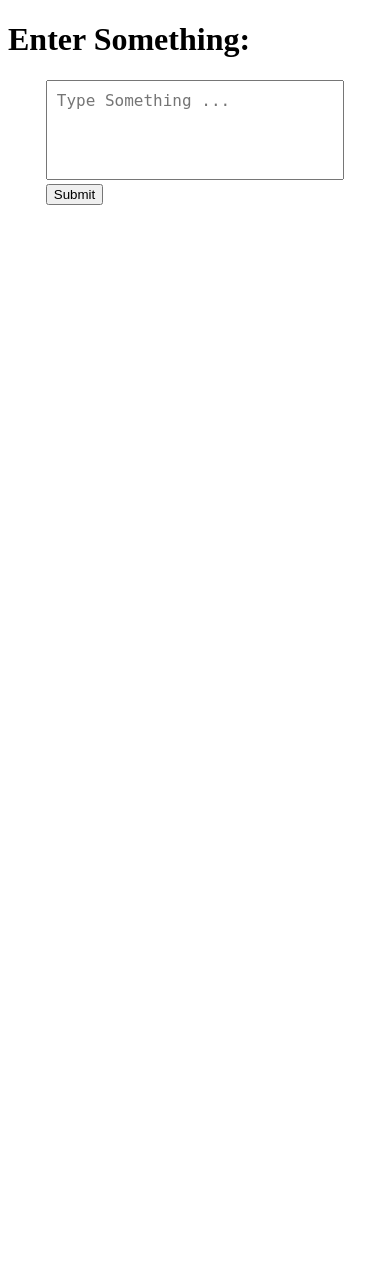
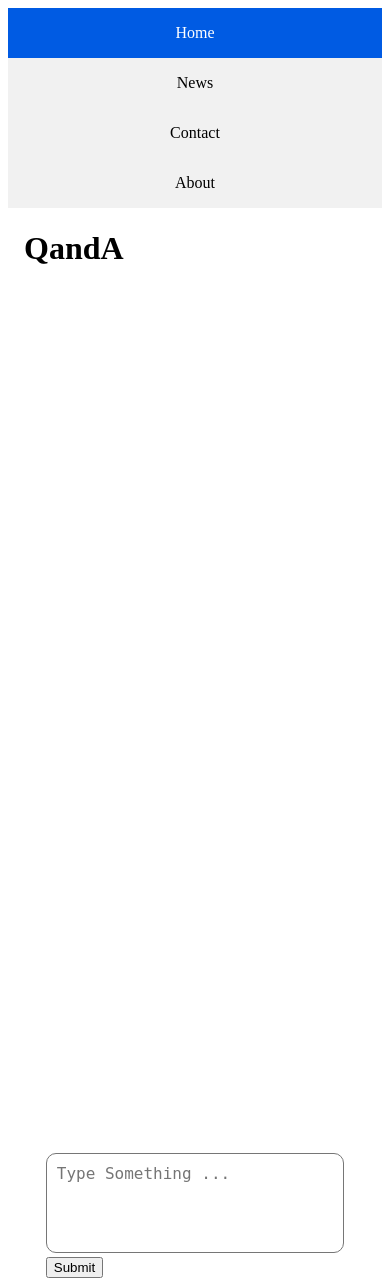
Before and after one commit to StevenChang5/Local_Chatbot, a Flask app: page / in a window 390 px wide. Before the commit the page ends 205 px from the top, so only its background shows below. Run offline with Flask 3, Linux system fonts and the light colour scheme.

Commit message:
Updated GUI

```diff
--- a/app.py
+++ b/app.py
@@ -27,7 +27,14 @@ def process_request():
     user_input = request.form['input']
     user_input = f"{user_input}"
     data = chain.invoke(user_input)
-    response_html = f"<user>User: {user_input}</user><bot>Bot: {data}</bot>"
+    response_html = f"""
+    <div class="chat-bubble chat-bubble-bot">
+        <div class="chat-bubble-text-bot">{data}</div>
+    </div>
+    <div class="chat-bubble chat-bubble-user">
+        <div class="chat-bubble-text-user">{user_input}</div>
+    </div>
+    """
     return response_html
 
 # main driver function, runs application on local dev server
--- a/static/css/styles.css
+++ b/static/css/styles.css
@@ -1,19 +1,10 @@
 /* styles.css */
-user {
-    color: red;
-    display: block;
+.chat {
+    display: flex;
+    flex-direction: column-reverse; /* Stacks chat bubbles from bottom to top*/
+    align-items: flex-end;
+    min-height:100vh;
     padding: 10px;
-    text-align: right;
-}
-
-bot {
-    color: blue;
-    font-family:'Courier New', Courier, monospace;
-    display: block;
-    padding: 10px;
-}
-chat {
-    display: block;
 }
 
 .form-container{
@@ -38,4 +29,93 @@ textarea {
     resize: none;              /* Optional: Prevent resizing */
     overflow-wrap: break-word; /* Ensure text wraps to new lines */
     white-space: pre-wrap;     /* Preserve whitespace and wrap text */
+    border-radius: 10px;
 }
+
+.chat-bubble{
+    max-width: 60%;
+    padding: 20px;
+    margin: 5px 0;
+    border-radius: 25px;
+    word-wrap: break-word;
+    font-family:'Gill Sans', 'Gill Sans MT', Calibri, 'Trebuchet MS', sans-serif
+}
+
+.chat-bubble-user{
+    background-color: rgb(0, 91, 227);
+    align-self: flex-end;
+}
+
+.chat-bubble-bot{
+    background-color: rgb(226, 226, 226);
+    align-self: flex-start;
+    max-width:100%;
+}
+
+.chat-bubble-text-user{
+    color: white;
+    text-align: right;
+}
+
+.chat-bubble-text-bot{
+    color: black;
+    text-align: left;
+}
+
+
+/* The side navigation menu */
+.sidebar {
+    margin: 0;
+    padding: 0;
+    width: 200px;
+    background-color: #f1f1f1;
+    position: fixed;
+    height: 100%;
+    overflow: auto;
+  }
+
+  /* Sidebar links */
+  .sidebar a {
+    display: block;
+    color: black;
+    padding: 16px;
+    text-decoration: none;
+  }
+
+  /* Active/current link */
+  .sidebar a.active {
+    background-color: rgb(0, 91, 227);
+    color: white;
+  }
+
+  /* Links on mouse-over */
+  .sidebar a:hover:not(.active) {
+    background-color: #555;
+    color: white;
+  }
+
+  /* Page content. The value of the margin-left property should match the value of the sidebar's width property */
+  div.content {
+    margin-left: 200px;
+    padding: 1px 16px;
+    height: 1000px;
+  }
+
+  /* On screens that are less than 700px wide, make the sidebar into a topbar */
+  @media screen and (max-width: 700px) {
+    .sidebar {
+      width: 100%;
+      height: auto;
+      position: relative;
+    }
+    .sidebar a {float: left;}
+    div.content {margin-left: 0;}
+  }
+
+  /* On screens that are less than 400px, display the bar vertically, instead of horizontally */
+  @media screen and (max-width: 400px) {
+    .sidebar a {
+      text-align: center;
+      float: none;
+    }
+  }
--- a/templates/index.html
+++ b/templates/index.html
@@ -8,19 +8,24 @@
     <link rel="stylesheet" href="{{url_for('static', filename='css/styles.css') }}">
 </head>
 <body>
-    <h1>Enter Something:</h1>
-
-    <div class="form-container">
-        <form class="query" hx-post="/llm" hx-target="#result" hx-swap="beforeend">
-            <textarea name="input" placeholder="Type Something ..."></textarea>
-            <!-- <input type="text" name="input" placeholder="Type something..."> -->
-            <button type="submit">Submit</button>
-        </form>
+    <div class="sidebar">
+        <a class="active" href="#home">Home</a>
+        <a href="#news">News</a>
+        <a href="#contact">Contact</a>
+        <a href="#about">About</a>
+      </div>
+    <div class="content">
+        <h1>QandA</h1>
+        <div class="chat" id="result">
+            <!-- Submissions will be appended here -->
+        </div>
+        <div class="form-container">
+            <form class="query" hx-post="/llm" hx-target="#result" hx-swap="afterbegin">
+                <textarea name="input" placeholder="Type Something ..."></textarea>
+                <!-- <input type="text" name="input" placeholder="Type something..."> -->
+                <button type="submit">Submit</button>
+            </form>
+        </div>
     </div>
-
-    <chat id="result">
-        <!-- Submissions will be appended here -->
-    </chat>
-
 </body>
 </html>
```
